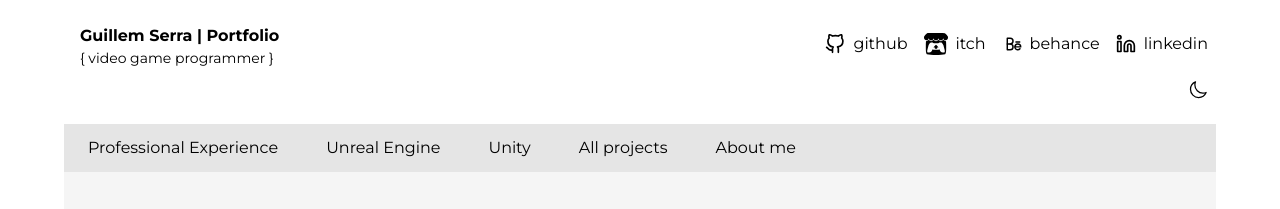
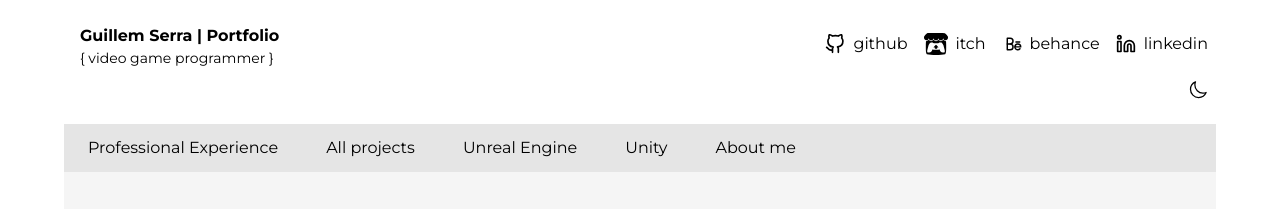
Before and after one commit to guillemsrr/guillemsrr.github.io, a Next.js app: page / in a window 1280 px wide. Shown: the top 209 px of the page. Built offline with nearby package versions, Linux system fonts and the light colour scheme.

Commit message:
flipped all projects navbar before specific

```diff
--- a/src/components/navbar.tsx
+++ b/src/components/navbar.tsx
@@ -9,9 +9,9 @@ export function Navbar()
 
     const links = [
         {href: '/professional-experience', label: 'Professional Experience'},
+        {href: '/projects', label: 'All projects'},
         {href: '/unreal-engine', label: 'Unreal Engine'},
         {href: '/unity', label: 'Unity'},
-        {href: '/projects', label: 'All projects'},
         {href: '/about', label: 'About me'},
     ];
 
```
